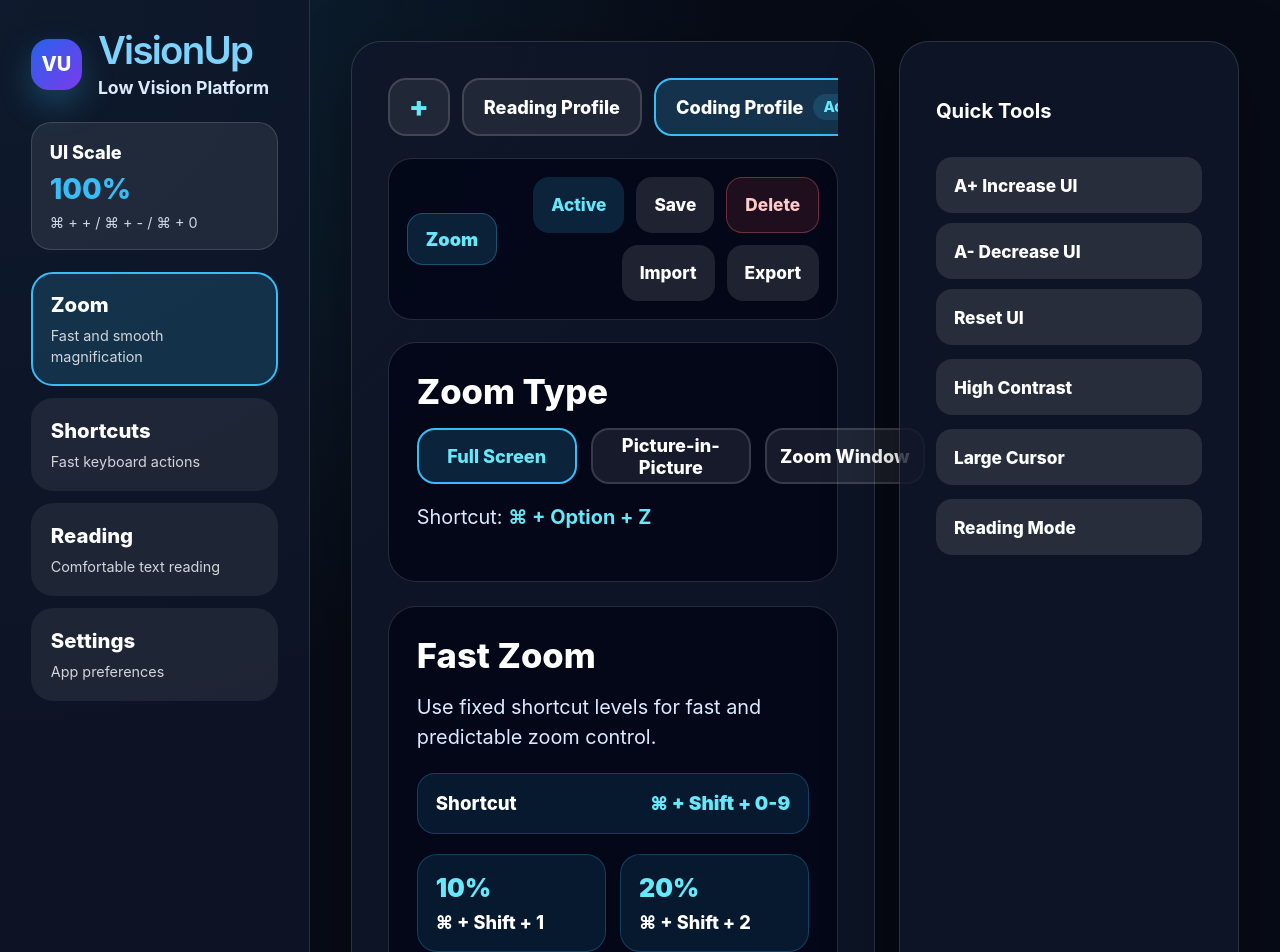
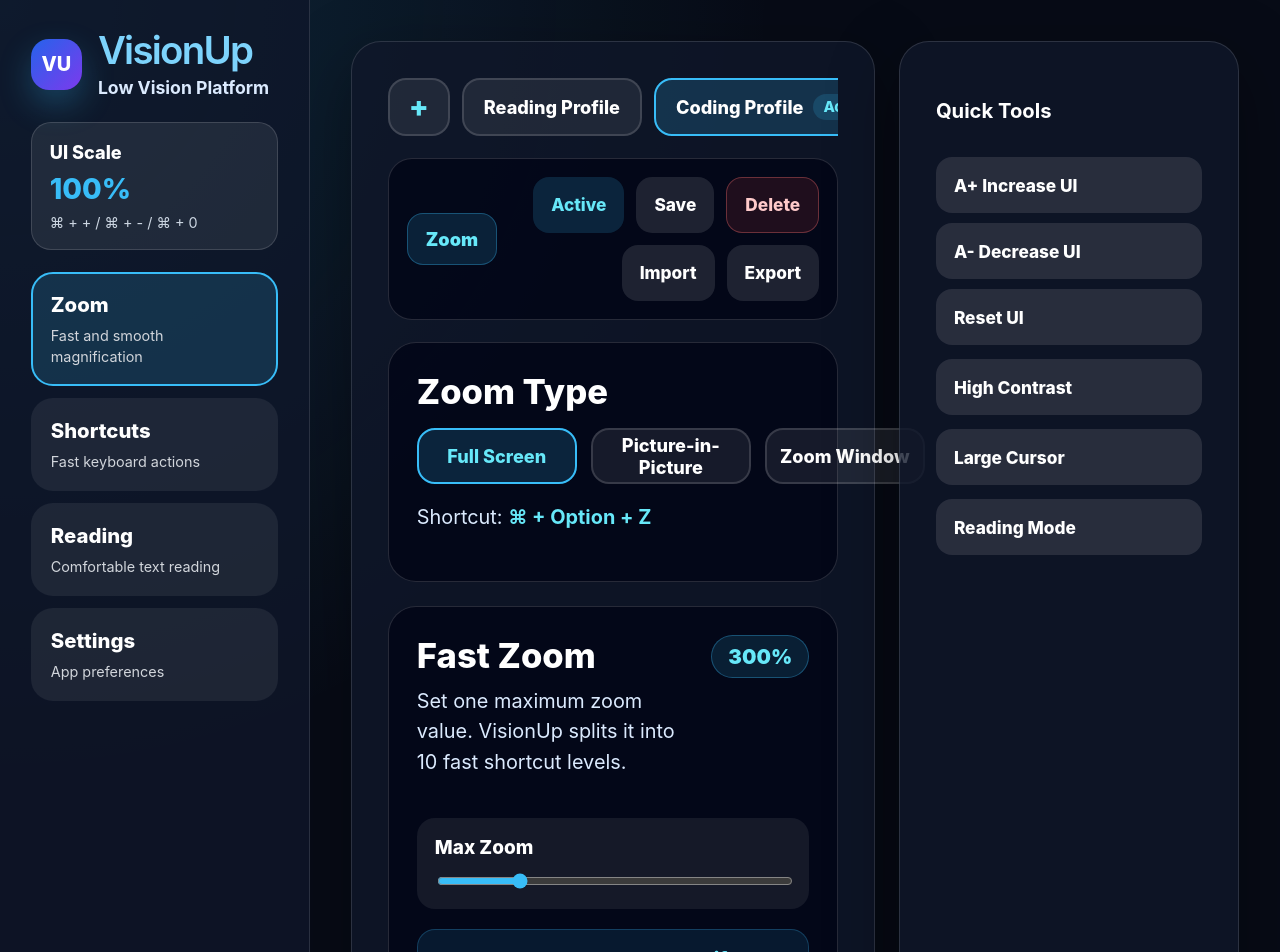
Before and after one commit to umidbek-ua/visionup, a React (Vite) app in the folder visionup-app/: page / in a window 1280 px wide. Shown: the top 952 px of the page. Built offline with nearby package versions, Linux system fonts and the light colour scheme.

Commit message:
Restore zoom max levels and shortcut UI

```diff
--- a/visionup-app/src/pages/ShortcutsPage.tsx
+++ b/visionup-app/src/pages/ShortcutsPage.tsx
@@ -11,44 +11,28 @@
 
 const initialShortcuts: ShortcutItem[] = [
   {
-    id: "fast-zoom-in",
+    id: "fast-zoom-levels",
     group: "Zoom",
-    action: "Fast Zoom In",
-    defaultShortcut: "⌘ + Shift + +",
-    fixedKeys: "⌘ + Shift +",
-    customKey: "+",
+    action: "Fast Zoom Levels",
+    defaultShortcut: "⌥ + Shift + 0-9",
+    fixedKeys: "Fixed",
+    customKey: "",
   },
   {
-    id: "fast-zoom-out",
+    id: "smooth-zoom",
     group: "Zoom",
-    action: "Fast Zoom Out",
-    defaultShortcut: "⌘ + Shift + -",
-    fixedKeys: "⌘ + Shift +",
-    customKey: "-",
+    action: "Smooth Zoom",
+    defaultShortcut: "⌘ + Mouse Scroll",
+    fixedKeys: "Fixed",
+    customKey: "",
   },
   {
-    id: "smooth-zoom-in",
+    id: "zoom-type",
     group: "Zoom",
-    action: "Smooth Zoom In",
-    defaultShortcut: "⌘ + +",
-    fixedKeys: "⌘ +",
-    customKey: "+",
-  },
-  {
-    id: "smooth-zoom-out",
-    group: "Zoom",
-    action: "Smooth Zoom Out",
-    defaultShortcut: "⌘ + -",
-    fixedKeys: "⌘ +",
-    customKey: "-",
-  },
-  {
-    id: "zoom-interval",
-    group: "Zoom",
-    action: "Change Zoom Interval",
-    defaultShortcut: "⌘ + Option + I",
+    action: "Change Zoom Type",
+    defaultShortcut: "⌘ + Option + Z",
     fixedKeys: "⌘ + Option +",
-    customKey: "I",
+    customKey: "Z",
   },
   {
     id: "reading-profile",
@@ -115,6 +99,9 @@
     );
   };
 
+  const isFixedShortcut = (shortcut: ShortcutItem) =>
+    shortcut.id === "fast-zoom-levels" || shortcut.id === "smooth-zoom";
+
   return (
     <>
       <div className="shortcuts-header">
@@ -148,7 +135,7 @@
                       {shortcut.defaultShortcut}
                     </div>
 
-                    {shortcut.group === "Zoom" && shortcut.id !== "zoom-interval" ? (
+                    {isFixedShortcut(shortcut) ? (
                       <div className="readonly-shortcut">Fixed</div>
                     ) : (
                       <div className="custom-shortcut">
--- a/visionup-app/src/pages/ZoomPage.tsx
+++ b/visionup-app/src/pages/ZoomPage.tsx
@@ -4,6 +4,7 @@
 
 function ZoomPage() {
   const [zoomType, setZoomType] = useState<ZoomType>("Full Screen");
+  const [maxZoom, setMaxZoom] = useState(300);
 
   return (
     <>
@@ -30,23 +31,46 @@
       </section>
 
       <section className="zoom-mode-panel">
-        <h3>Fast Zoom</h3>
-        <p>Use fixed shortcut levels for fast and predictable zoom control.</p>
+        <div className="zoom-section-title-row">
+          <div>
+            <h3>Fast Zoom</h3>
+            <p>
+              Set one maximum zoom value. VisionUp splits it into 10 fast
+              shortcut levels.
+            </p>
+          </div>
+
+          <span className="value-pill">{maxZoom}%</span>
+        </div>
+
+        <div className="zoom-max-control">
+          <label>Max Zoom</label>
+
+          <input
+            type="range"
+            min="100"
+            max="1000"
+            step="50"
+            value={maxZoom}
+            onChange={(event) => setMaxZoom(Number(event.target.value))}
+          />
+        </div>
 
         <div className="zoom-shortcut-note">
-          <span>Shortcut</span>
-          <strong>⌘ + Shift + 0-9</strong>
+          <span>Fast Zoom Shortcut</span>
+          <strong>⌥ + Shift + 0-9</strong>
         </div>
 
         <div className="fast-zoom-grid">
           {Array.from({ length: 10 }).map((_, index) => {
             const key = index === 9 ? "0" : String(index + 1);
-            const value = index === 9 ? "100%" : `${(index + 1) * 10}%`;
+            const step = index === 9 ? 10 : index + 1;
+            const value = Math.round((maxZoom / 10) * step);
 
             return (
               <div className="fast-zoom-card" key={key}>
-                <span>{value}</span>
-                <strong>⌘ + Shift + {key}</strong>
+                <span>{value}%</span>
+                <strong>⌥ + Shift + {key}</strong>
               </div>
             );
           })}
--- a/visionup-app/src/styles/zoom.css
+++ b/visionup-app/src/styles/zoom.css
@@ -51,6 +51,49 @@
   color: #67e8f9;
   background: rgba(56, 189, 248, 0.16);
   border-color: #38bdf8;
+}
+
+.zoom-section-title-row {
+  display: flex;
+  align-items: flex-start;
+  justify-content: space-between;
+  gap: 18px;
+  margin-bottom: 20px;
+}
+
+.zoom-section-title-row h3 {
+  margin-bottom: 10px;
+}
+
+.value-pill {
+  white-space: nowrap;
+  border-radius: 999px;
+  padding: 8px 16px;
+  color: #67e8f9;
+  background: rgba(56, 189, 248, 0.13);
+  border: 1px solid rgba(56, 189, 248, 0.32);
+  font-size: 1.18em;
+  font-weight: 900;
+}
+
+.zoom-max-control {
+  display: grid;
+  gap: 12px;
+  margin-bottom: 20px;
+  padding: 18px;
+  border-radius: 18px;
+  background: rgba(255, 255, 255, 0.07);
+}
+
+.zoom-max-control label {
+  color: #ffffff;
+  font-size: 1.1em;
+  font-weight: 850;
+}
+
+.zoom-max-control input {
+  width: 100%;
+  accent-color: #38bdf8;
 }
 
 .zoom-shortcut-note {
```
Lines whose indentation alone changed are shown as unchanged.
